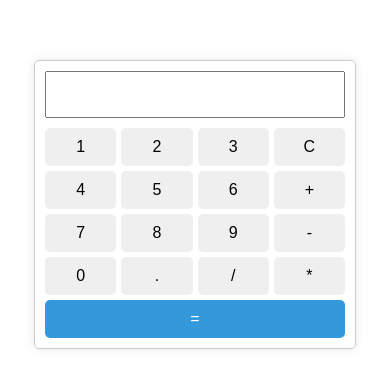
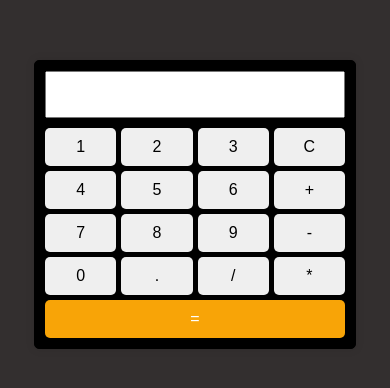
Before and after one commit to KadeemBowen/Simple-Calculator, a plain HTML site: page index.html in a window 390 px wide. Shown: the part 218-606 px from the top of the page. Drawn offline with Linux system fonts and the light colour scheme.

Commit message:
iphone theme

```diff
--- a/index.html
+++ b/index.html
@@ -3,6 +3,7 @@
 <head>
     <meta charset="UTF-8">
     <meta name="viewport" content="width=device-width, initial-scale=1.0">
+    <title>Simple Calculator</title>
     <link rel="stylesheet" href="style.css">
     <title>Simple Calculator</title>
 </head>
--- a/style.css
+++ b/style.css
@@ -1,4 +1,5 @@
 body {
+    background-color: rgb(51, 47, 47);
     display: flex;
     justify-content: center;
     align-items: center;
@@ -8,7 +9,8 @@ body {
 
 .calculator {
     width: 300px;
-    border: 1px solid #ccc;
+    background-color: black;
+    border: 1px solid #000000;
     border-radius: 5px;
     padding: 10px;
     box-shadow: 0 0 10px rgba(0, 0, 0, 0.1);
@@ -39,6 +41,6 @@ button {
 
 .equal {
     grid-column: span 4;
-    background-color: #3498db;
-    color: #fff;
+    background-color: #f8a407;
+    color: #ffffff;
 }
```
